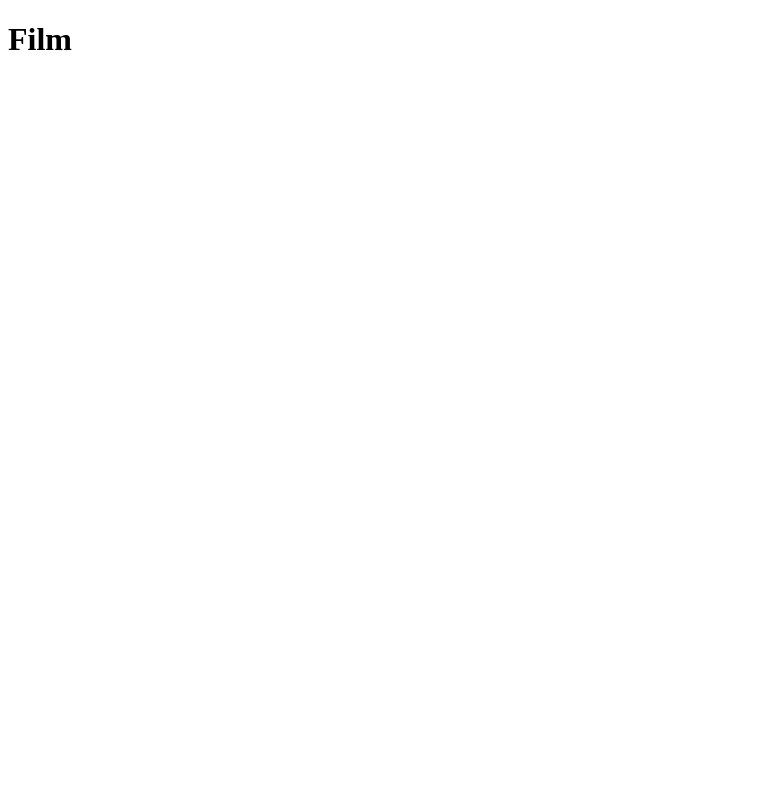
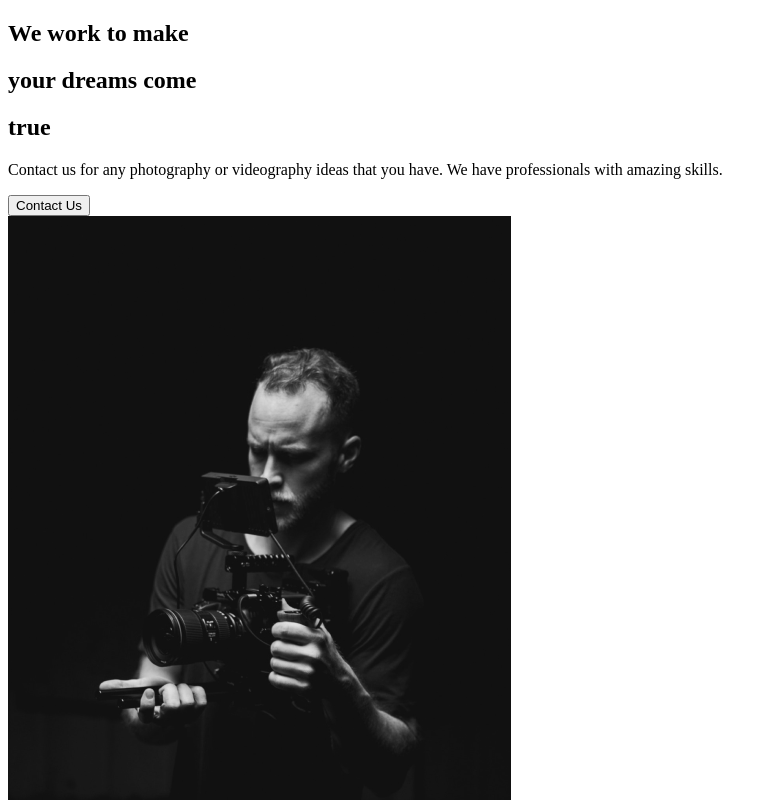
Before and after one commit to yogis75/capture, a React (Create React App) app: page / in a window 1280 px wide. Shown: the top 800 px of the page, without its empty margins (0-777 px from the left). Built offline with nearby package versions, Linux system fonts and the light colour scheme.

Commit message:
2. About Section

```diff
--- a/src/App.js
+++ b/src/App.js
@@ -1,9 +1,11 @@
 import React from "react";
+//import pages
+import AboutUs from "./pages/AboutUs";
 
 function App() {
   return (
     <div className="App">
-      <h1>Film</h1>
+      <AboutUs />
     </div>
   );
 }
--- /dev/null
+++ b/src/components/AboutSection.js
@@ -0,0 +1,34 @@
+import React from "react";
+import home1 from "../img/home1.png";
+
+const AboutSection = () => {
+  return (
+    <div>
+      <div className="discriptoon">
+        <div className="title">
+          <div className="hide">
+            <h2>We work to make</h2>
+          </div>
+          <div className="hide">
+            <h2>
+              your <span>dreams</span> come
+            </h2>
+          </div>
+          <div className="hide">
+            <h2>true</h2>
+          </div>
+          <p>
+            Contact us for any photography or videography ideas that you have.
+            We have professionals with amazing skills.
+          </p>
+          <button>Contact Us</button>
+        </div>
+        <div className="image">
+          <img src={home1} alt="guy with a camera" />
+        </div>
+      </div>
+    </div>
+  );
+};
+
+export default AboutSection;
--- /dev/null
+++ b/src/pages/AboutUs.js
@@ -0,0 +1,9 @@
+import React from "react";
+//page components
+import AboutSection from "../components/AboutSection";
+
+const AboutUs = () => {
+  return <AboutSection />;
+};
+
+export default AboutUs;
```
